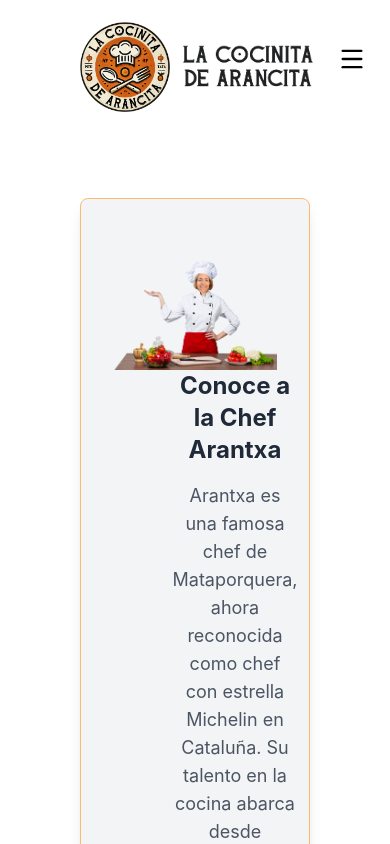
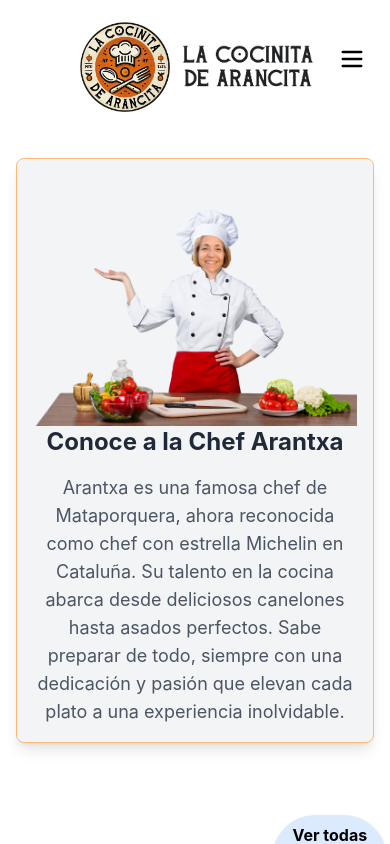
Before and after one commit to sindriax/moms-recipes, a Next.js app: page / in a window 390 px wide. Shown: the top 844 px of the page. Built offline with nearby package versions, Linux system fonts and the light colour scheme.

Commit message:
add lucide-react dependency and improve layout and banner styling for better responsiveness

```diff
--- a/package.json
+++ b/package.json
@@ -11,6 +11,7 @@
   "dependencies": {
     "framer-motion": "^12.5.0",
     "keen-slider": "^6.8.6",
+    "lucide-react": "^0.483.0",
     "next": "15.0.1",
     "react": "19.0.0-rc-69d4b800-20241021",
     "react-dom": "19.0.0-rc-69d4b800-20241021"
--- a/src/app/layout.tsx
+++ b/src/app/layout.tsx
@@ -15,7 +15,7 @@ export default function RootLayout({
 }>) {
   return (
     <html lang="en">
-      <body className="flex flex-col items-center justify-center">
+      <body className="min-h-screen flex flex-col w-full">
         <Header />
         {children}
         <Footer />
--- a/src/components/Banner.tsx
+++ b/src/components/Banner.tsx
@@ -6,17 +6,17 @@ import { motion } from "framer-motion";
 export default function Banner() {
   return (
     <motion.section
-      className="flex flex-col-reverse md:flex-row items-center bg-gray-100 p-8 shadow-lg h-400 mt-20 mr-20 ml-20 border border-orange-300 rounded-lg transition-transform duration-300"
+      className="flex flex-col-reverse md:flex-row items-center bg-gray-100 p-4 sm:p-8 shadow-lg mt-10 mx-4 sm:mx-20 border border-orange-300 rounded-lg transition-transform duration-300"
       initial={{ opacity: 0, y: 20 }}
       animate={{ opacity: 1, y: 0 }}
       whileHover={{ scale: 1.02, backgroundColor: "#FFF7ED" }}
       transition={{ duration: 1, ease: "easeOut" }}
     >
       <div className="md:w-1/2 text-center md:text-left">
-        <h2 className="text-2xl font-bold text-gray-800 mb-4 ml-20">
+        <h2 className="text-2xl font-bold text-gray-800 mb-4 ml-0 md:ml-20 text-center md:text-left">
           Conoce a la Chef Arantxa
         </h2>
-        <p className="ml-20 text-lg text-gray-600">
+        <p className="ml-0 md:ml-20 text-lg text-gray-600 text-center md:text-left">
           Arantxa es una famosa chef de Mataporquera, ahora reconocida como chef
           con estrella Michelin en Cataluña. Su talento en la cocina abarca
           desde deliciosos canelones hasta asados perfectos. Sabe preparar de
@@ -25,7 +25,13 @@ export default function Banner() {
         </p>
       </div>
       <div className="md:w-1/2 flex justify-center md:justify-end mt-6 md:mt-0">
-        <Image src={Chef} alt="Chef Arantxa" height={600} />
+        <Image
+          src={Chef}
+          alt="Chef Arantxa"
+          width={300}
+          height={300}
+          className="w-auto h-auto max-h-[300px] sm:max-h-[400px]"
+        />
       </div>
     </motion.section>
   );
```
